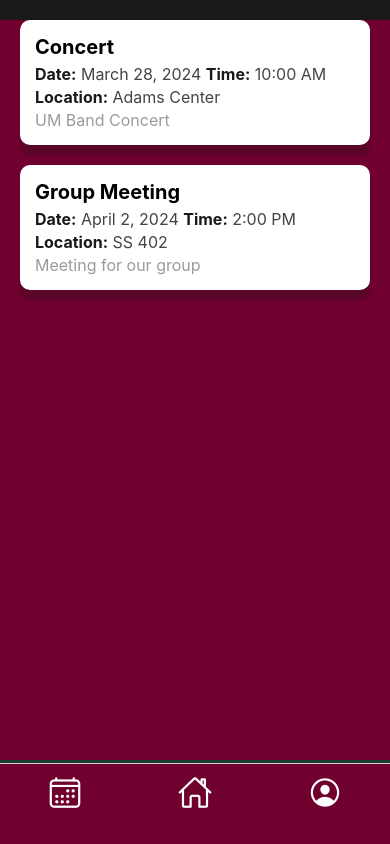
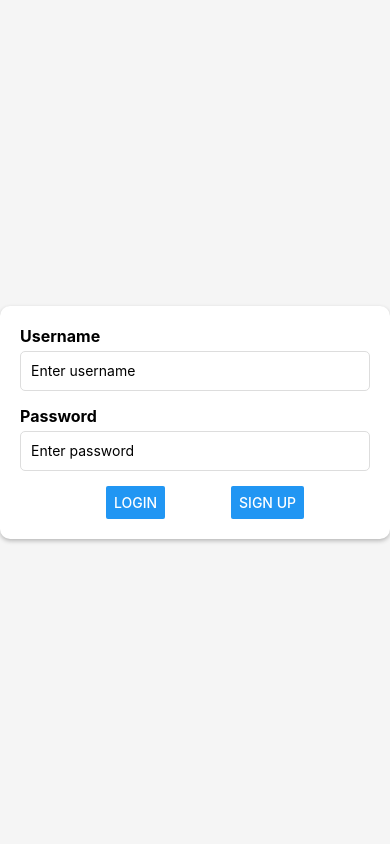
Before and after one commit to AnhNhan2803/CSCI591_EventPlannerApp, a React Native app in the folder EventPlanner/: screen / in a window 390 px wide. Built offline with nearby package versions, Linux system fonts and the light colour scheme.

Commit message:
Changed initial screen to login

```diff
--- a/EventPlanner/App.js
+++ b/EventPlanner/App.js
@@ -39,6 +39,7 @@ export default function App() {
             },
           }}
         />
+        <Stack.Screen name="Login" component={Login} />
         <Stack.Screen name="CalendarScreen" component={CalendarScreen} />
         <Stack.Screen name="ProfileScreen" component={ProfileScreen} />
       </Stack.Navigator>
```
